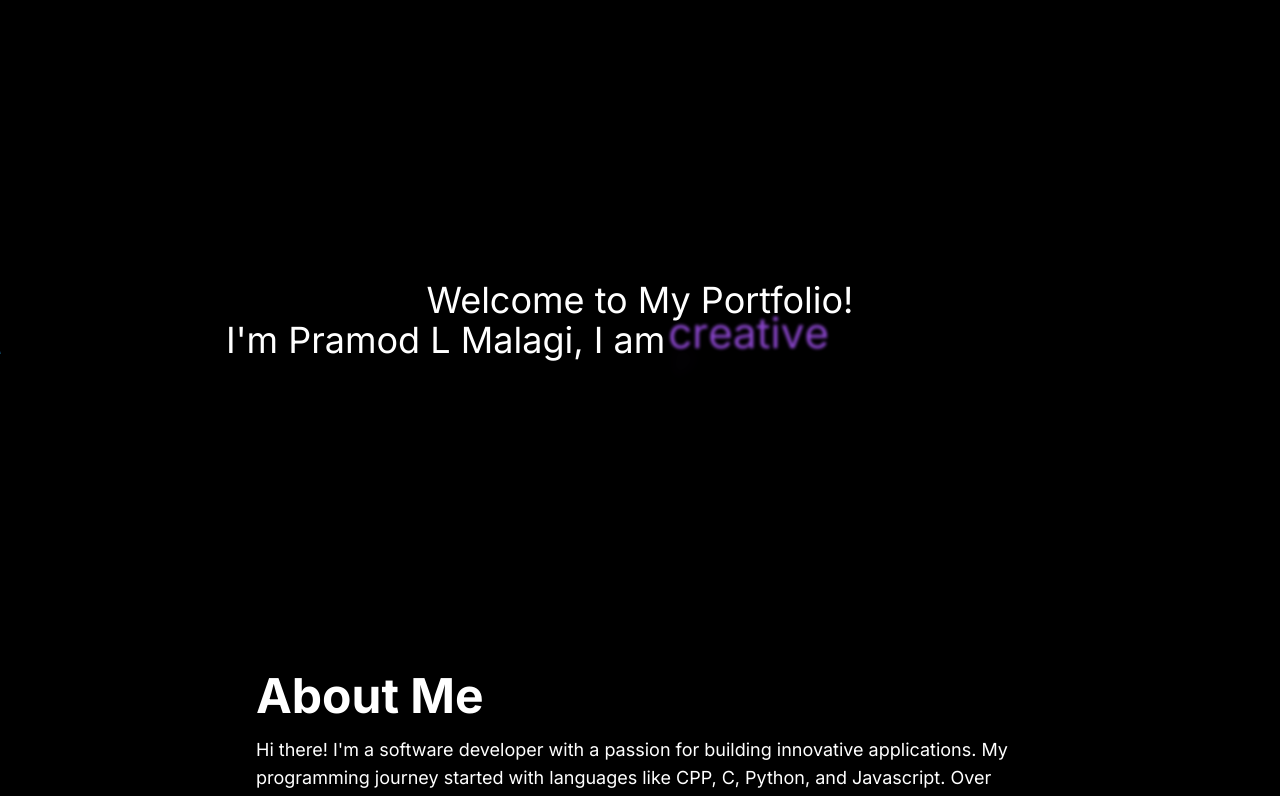
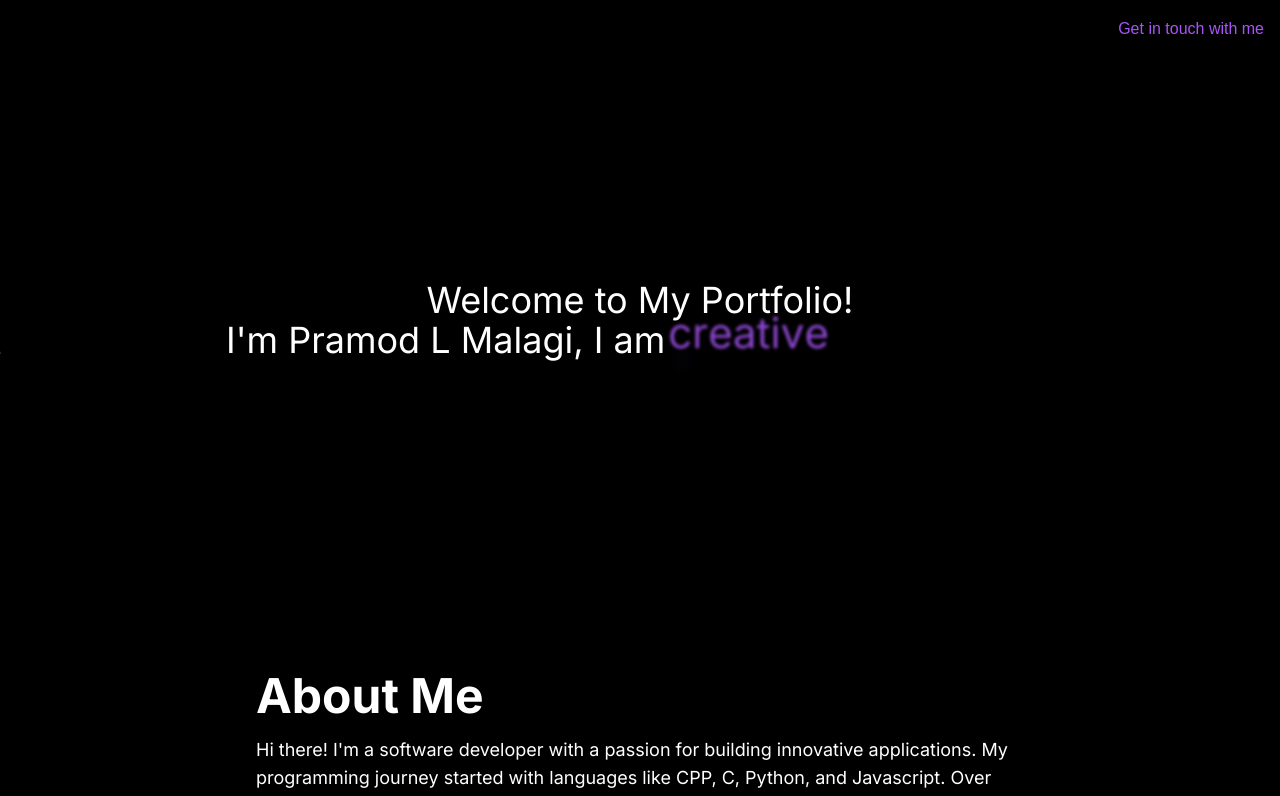
Before and after one commit to Pramod3245/Portfolio, a Next.js app: page / in a window 1280 px wide. Shown: the top 796 px of the page. Built offline with nearby package versions, Linux system fonts and the light colour scheme.

Commit message:
contact me

```diff
--- a/package.json
+++ b/package.json
@@ -15,10 +15,11 @@
     "@tsparticles/react": "^3.0.0",
     "@tsparticles/slim": "^3.4.0",
     "@vercel/analytics": "^1.3.1",
+    "@vercel/speed-insights": "^1.0.12",
     "clsx": "^2.1.1",
     "framer-motion": "^11.2.4",
     "gh-pages": "^6.1.1",
-    "next": "14.2.3",
+    "next": "^14.2.4",
     "react": "^18",
     "react-dom": "^18",
     "react-icons": "^5.2.1",
--- a/src/app/HeroSection.js
+++ b/src/app/HeroSection.js
@@ -1,7 +1,7 @@
 "use client";
 
 import React from "react";
-import { FlipWords } from "../components/ui/flip-words";  // Ensure correct import path for FlipWords
+import { FlipWords } from "../components/ui/flip-words";
 
 function HeroSection() {
   const words = [
@@ -15,9 +15,19 @@ function HeroSection() {
     "results-driven"
   ];
 
-
   return (
-    <div className="h-[40rem] flex justify-center items-center px-4">
+    <div className="relative h-[40rem] flex justify-center items-center px-4">
+      <div className="absolute top-4 right-4">
+        <a
+          href="https://www.linkedin.com/in/pramod1malagi"
+          target="_blank"
+          rel="noopener noreferrer"
+          className="text-purple-500 hover:scale-110 transition-transform duration-200"
+          style={{ fontFamily: 'Arial, sans-serif' }}
+        >
+          Get in touch with me
+        </a>
+      </div>
       <div className="text-4xl mx-auto font-normal text-white text-center">
         Welcome to My Portfolio! <br />
         I'm Pramod L Malagi, I am
--- a/src/app/layout.js
+++ b/src/app/layout.js
@@ -1,5 +1,6 @@
 import { Inter } from "next/font/google";
 import { Analytics } from '@vercel/analytics/react';
+import { SpeedInsights } from '@vercel/speed-insights/next';
 import "./globals.css";
 
 const inter = Inter({ subsets: ["latin"] });
@@ -15,6 +16,7 @@ export default function RootLayout({ children }) {
       <body className={inter.className}>
         {children}
         <Analytics />
+        <SpeedInsights />
       </body>
     </html>
   );
```
Also changed, not shown: 1 other file (tests, documents, lock files or other folders).
